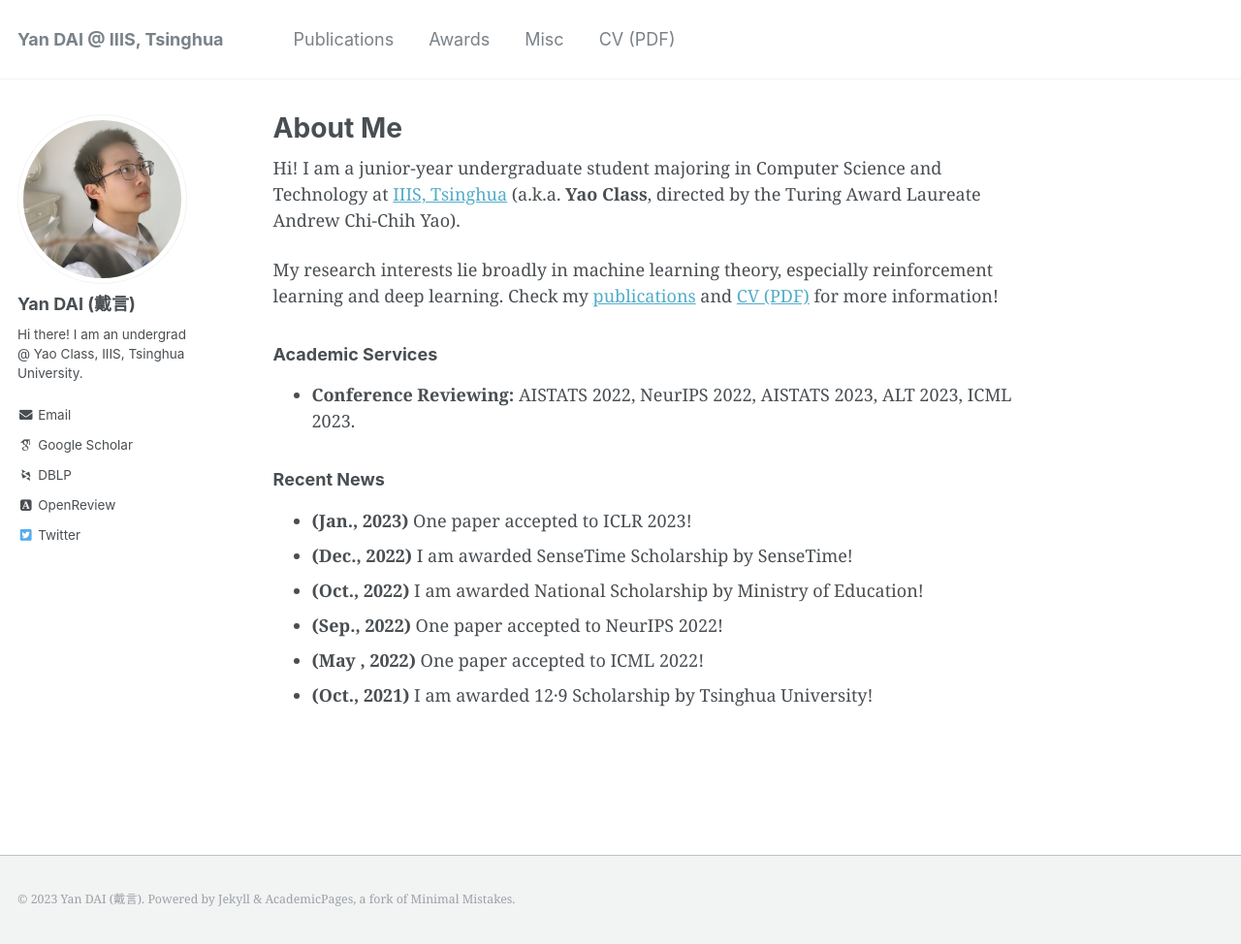
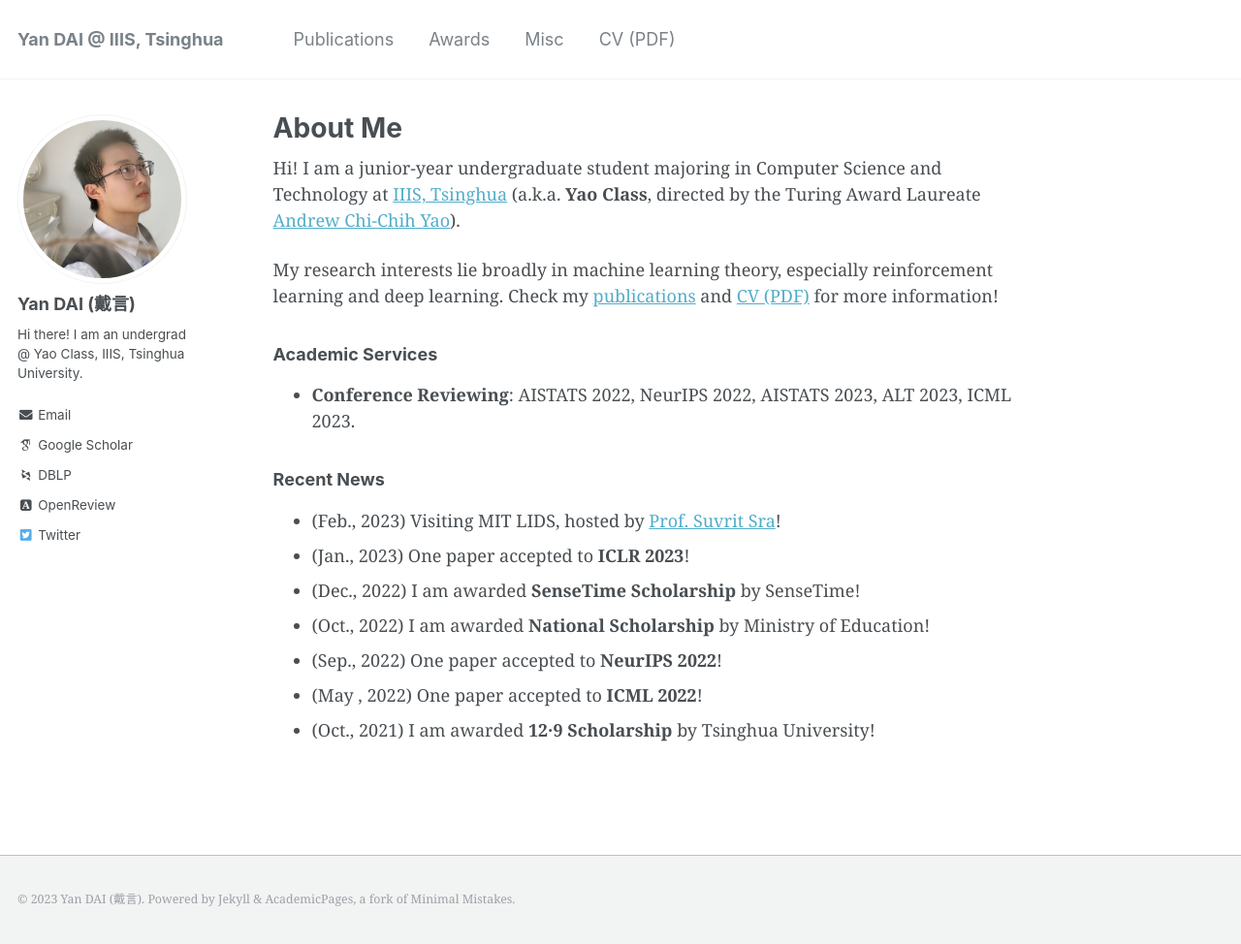
Before and after one commit to yandaichn/yandaichn.github.io, a Jekyll site: the page built from _pages/about.md, in a window 1280 px wide and 974 px high. Shown: the whole window at 97% size. Built offline with Jekyll 4.4.1, drawn with Linux system fonts in a browser that asks for light colours; some web fonts are replaced.

Commit message:
Update News

```diff
--- a/_pages/about.md
+++ b/_pages/about.md
@@ -8,17 +8,18 @@ redirect_from:
   - /about.html
 ---
 
-Hi! I am a junior-year undergraduate student majoring in Computer Science and Technology at [IIIS, Tsinghua](https://iiis.tsinghua.edu.cn/en/) (a.k.a. **Yao Class**, directed by the Turing Award Laureate Andrew Chi-Chih Yao).
+Hi! I am a junior-year undergraduate student majoring in Computer Science and Technology at [IIIS, Tsinghua](https://iiis.tsinghua.edu.cn/en/) (a.k.a. **Yao Class**, directed by the Turing Award Laureate [Andrew Chi-Chih Yao](https://iiis.tsinghua.edu.cn/yao/)).
 
 My research interests lie broadly in machine learning theory, especially reinforcement learning and deep learning. Check my [publications](publications) and [CV (PDF)](CV_Yan.pdf) for more information!
 
 ### Academic Services
-* **Conference Reviewing:** AISTATS 2022, NeurIPS 2022, AISTATS 2023, ALT 2023, ICML 2023.
+* **Conference Reviewing**: AISTATS 2022, NeurIPS 2022, AISTATS 2023, ALT 2023, ICML 2023.
 
 ### Recent News
-* **(Jan., 2023)** One paper accepted to ICLR 2023!
-* **(Dec., 2022)** I am awarded SenseTime Scholarship by SenseTime!
-* **(Oct., 2022)** I am awarded National Scholarship by Ministry of Education!
-* **(Sep., 2022)** One paper accepted to NeurIPS 2022!
-* **(May , 2022)** One paper accepted to ICML 2022!
-* **(Oct., 2021)** I am awarded 12·9 Scholarship by Tsinghua University!
+* (Feb., 2023) Visiting MIT LIDS, hosted by [Prof. Suvrit Sra](https://optml.mit.edu/index.html)!
+* (Jan., 2023) One paper accepted to **ICLR 2023**!
+* (Dec., 2022) I am awarded **SenseTime Scholarship** by SenseTime!
+* (Oct., 2022) I am awarded **National Scholarship** by Ministry of Education!
+* (Sep., 2022) One paper accepted to **NeurIPS 2022**!
+* (May , 2022) One paper accepted to **ICML 2022**!
+* (Oct., 2021) I am awarded **12·9 Scholarship** by Tsinghua University!
```
Also changed, not shown: _pages/awards.md (+4 -4 lines).
